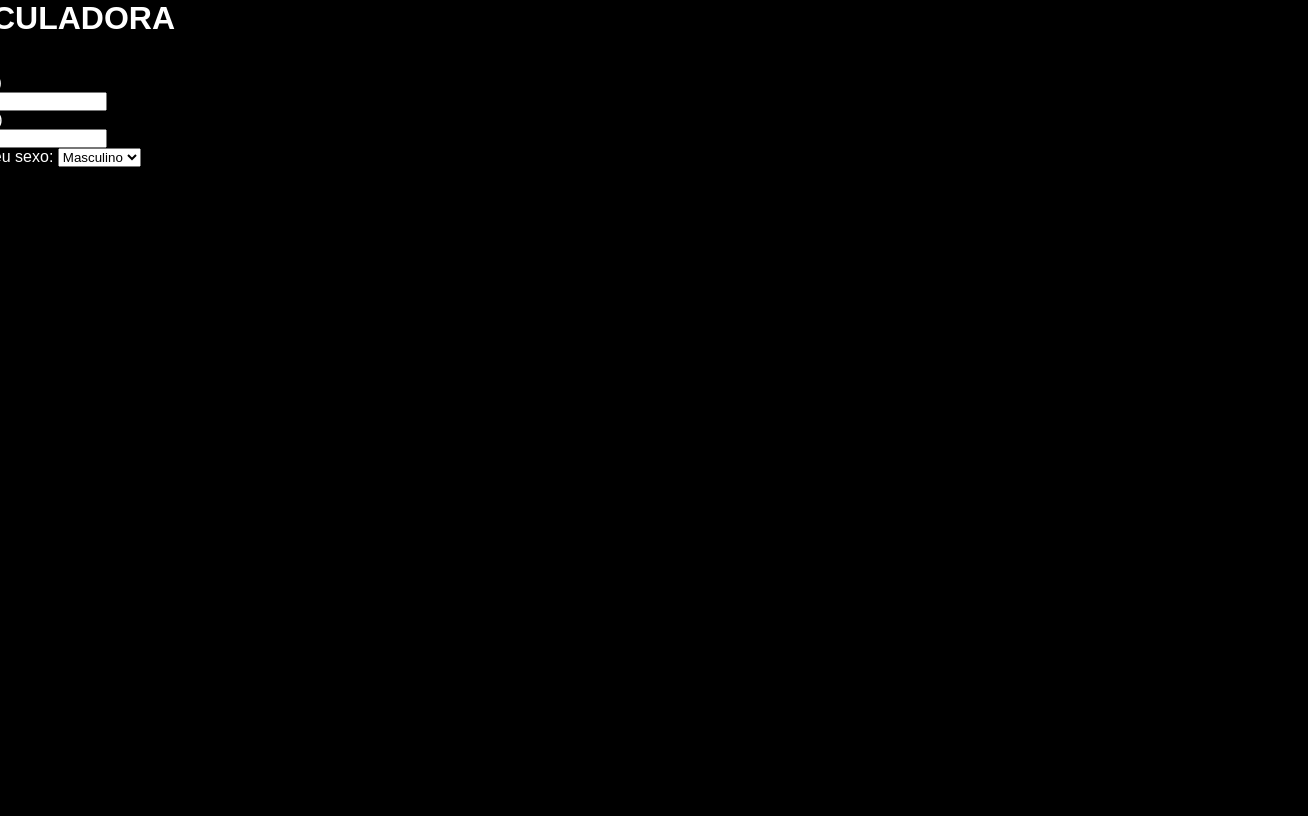
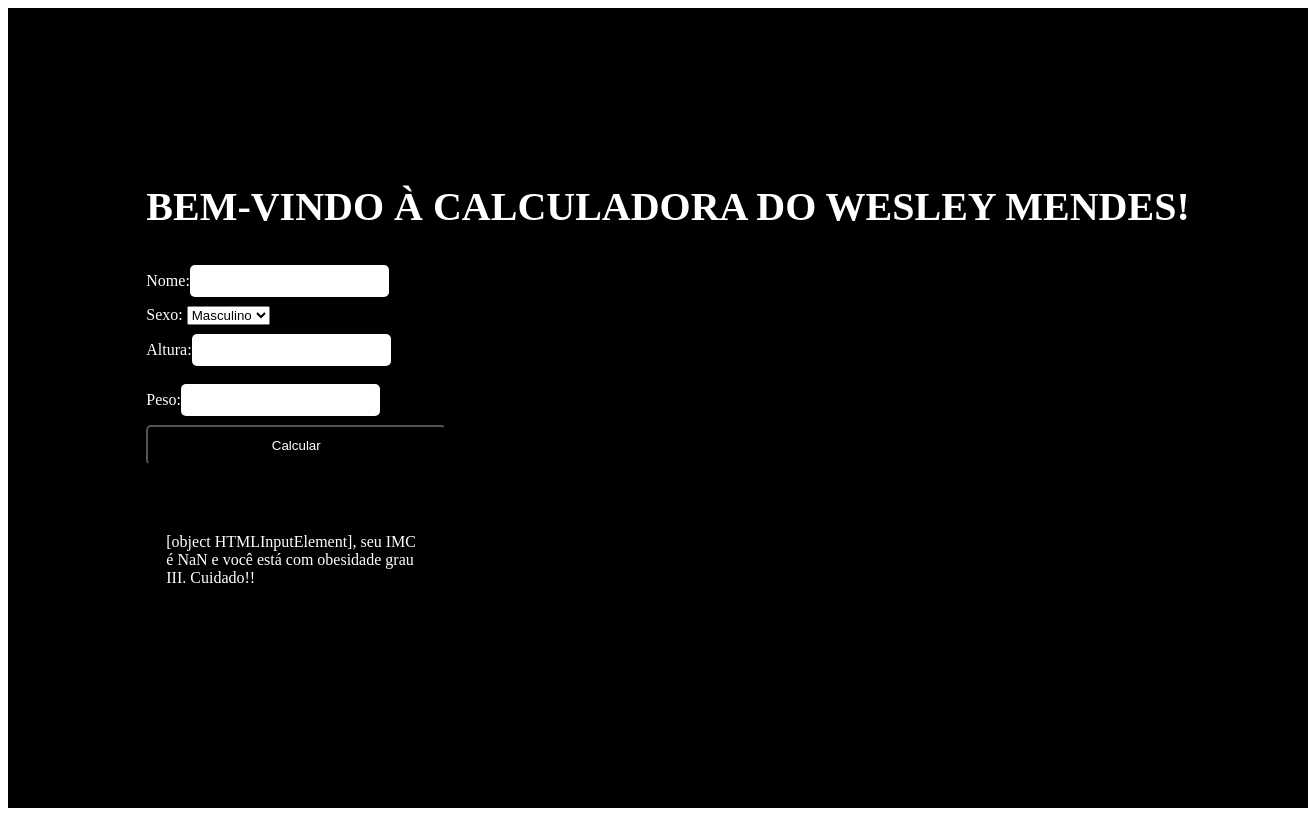
Before and after one commit to wes-mendes/AULA_IW_II, a plain HTML site: page AULA_4/calculadora_imc/index.html in a window 1280 px wide. Shown: the whole page, 1308 px wide, since content can reach past the window. Drawn offline with Linux system fonts and the light colour scheme.

Commit message:
Add files via upload

```diff
--- a/AULA_4/calculadora_imc/css/style.css
+++ b/AULA_4/calculadora_imc/css/style.css
@@ -1,19 +1,76 @@
-* {
-    margin: 0;
-    padding: 0;
+main{
+    display: flex;
+    width: 100vw;
+    height: 100vh;
+    justify-content: center;
+    align-items: center;
+    color: white;
+    background-color: black;
+    padding-left: 20px;
+  }
+
+.container{
+    background-color: black;
+    align-items: center;
+    text-justify: auto;
+    border-radius: 20px;
+    box-shadow: 0 0 10px black;
+  }
+
+.title{
+    display: flex;
+    justify-content: center;
+    align-items: center;
+    width: 100%;
+    height: 50px;
+    font: bold 2.5rem serif;
+    border-bottom: solid 5px black;
+    margin-bottom: 20px;
+  }
+
+.input {
+    display: flex;
+    width: 30px;
+    height: 50px;
+    text-justify: auto;
+    align-items: center;
+  }
+
+.input input {
+    width: 200px;
+    height: 30px;
+    border-radius: 5px;
+    border:none;
+    outline: 0;
+    text-align: center;
+    padding-left: 20px;
+  }
+
+button{
+    width: 300px;
+    height: 40px;
+    background: #000;
+    color: white;
+    outline: none;
+    border-radius: 5px;
+  }
+
+.result{
+    display: flex;
+    margin-top: 20px;
+    align-items: center;
+    width: 300px;
+    height: 150px;
+    border-radius: 5px;
+    box-shadow: 0px 0px 10px black;
+    background: #000;
+    color: white;
+    padding: 20px;
     box-sizing: border-box;
-    font-family: Arial, Helvetica, sans-serif ;
 }
 
-body {
+.sexo{
+    padding-left: 10px;
+    height: 100px;
     width: 100px;
-    height: 100px;
-    display: flex;
-    justify-content: center;
-    background-color: black;
-    color: white;
 }
-
-main {
-
-}
--- a/AULA_4/calculadora_imc/index.html
+++ b/AULA_4/calculadora_imc/index.html
@@ -1,35 +1,37 @@
 <!DOCTYPE html>
 <html lang="pt-br">
-<head>
+  <head>
     <meta charset="UTF-8">
-    <meta http-equiv="X-UA-Compatible" content="IE=edge">
     <meta name="viewport" content="width=device-width, initial-scale=1.0">
-    <title>IMC</title>
+    <title>CALCULADORA IMC</title>
     <link rel="stylesheet" href="css/style.css">
-</head>
-<body>
+  </head>
+  <body>
     <main>
-        <h1>CALCULADORA IMC</h1>
-        <div class="altura">
-            <label for="divAltura">Altura (M²)</label>
-            <input type="number" id="altura" />
+      <div class="container">
+        <div class="title">BEM-VINDO À CALCULADORA DO WESLEY MENDES!</div>
+        <div class="input">
+            <label>Nome:</label>
+            <input type="text" id='nome'>
         </div>
-        <div class="divPeso">
-            <label for="peso">Peso (Kg²)</label>
-            <input type="number" id="peso" />
+        <label for="sexo">Sexo:</label>
+        <select id="sexo">
+            <option value="masculino">Masculino</option>
+            <option value="feminino">Feminino</option>
+        </select>
+        <div class="input">
+            <label>Altura:</label>
+            <input type="number" id='altura'>
         </div>
-        <div class="sexo">
-            <label for="divSexo">Informe seu sexo:</label>
-            <select name="sexo" id="listasexo" form="carfomr">
-            <option value="masc">Masculino</option>
-            <option value="fem">Feminino</option>
-        </select>
+        <div class="input">
+            <label>Peso:</label>
+            <input type="number" id='peso'>
         </div>
-        <div class="divCalc">
-            <button onclick="calcIMC()">Calcular</button>
-        </div>
-        <span id="resultado"></span>
+        <button id='calcular'>Calcular</button>
+
+        <div class="result" id='resultado'></div>
+      </div>
     </main>
     <script src="js/calculadora.js"></script>
-</body>
+  </body>
 </html>
--- a/AULA_4/calculadora_imc/js/calculadora.js
+++ b/AULA_4/calculadora_imc/js/calculadora.js
@@ -0,0 +1,72 @@
+const calcular = document.getElementById('calcular');
+
+function imc () {
+    const nome = document.getElementById('nome').value;
+    const altura = +document.getElementById('altura').value;
+    const peso = +document.getElementById('peso').value;
+    const resultado = document.getElementById('resultado');
+
+function classificarIMC(sexo, imc) {
+    if (sexo === "masculino") {
+        return classificacaoMasculino();
+    } else {
+        return classificacaoFeminino();
+    }
+}
+
+if (nome !== '' && altura !== '' && peso !== '') {
+
+const valorIMC = (peso / (altura * altura)).toFixed(1);
+
+let classificacaoMasculino = '';
+
+if (valorIMC < 18.5){
+    classificacao = 'abaixo do peso.';
+    }else if (valorIMC < 25) {
+        classificacao = 'com peso ideal. Parabéns!!!';
+    }else if (valorIMC < 30){
+        classificacao = 'levemente acima do peso.';
+    }else if (valorIMC < 35){
+        classificacao = 'com obesidade grau I.';
+    }else if (valorIMC < 40){
+        classificacao = 'com obesidade grau II';
+    }else {
+        classificacao = 'com obesidade grau III. Cuidado!!';
+}
+
+        resultado.textContent = `${nome}, seu IMC é ${valorIMC} e você está ${classificacao}`;
+
+    }else {
+        resultado.textContent = 'Preencha todos os campos!!!';
+    }
+
+}
+
+if (nome !== '' && altura !== '' && peso !== '') {
+
+    const valorIMC = (peso / (altura * altura)).toFixed(1);
+
+let classificacaoFeminino = '';
+
+if (valorIMC < 17.5){
+    classificacao = 'abaixo do peso.';
+    }else if (valorIMC < 24) {
+        classificacao = 'com peso ideal. Parabéns!!!';
+    }else if (valorIMC < 29){
+        classificacao = 'levemente acima do peso.';
+    }else if (valorIMC < 34){
+        classificacao = 'com obesidade grau I.';
+    }else if (valorIMC < 39){
+        classificacao = 'com obesidade grau II';
+    }else {
+        classificacao = 'com obesidade grau III. Cuidado!!';
+}
+
+        resultado.textContent = `${nome}, seu IMC é ${valorIMC} e você está ${classificacao}`;
+
+    }else {
+        resultado.textContent = 'Preencha todos os campos!!!';
+    }
+
+
+calcular.addEventListener('click', imc);
```
